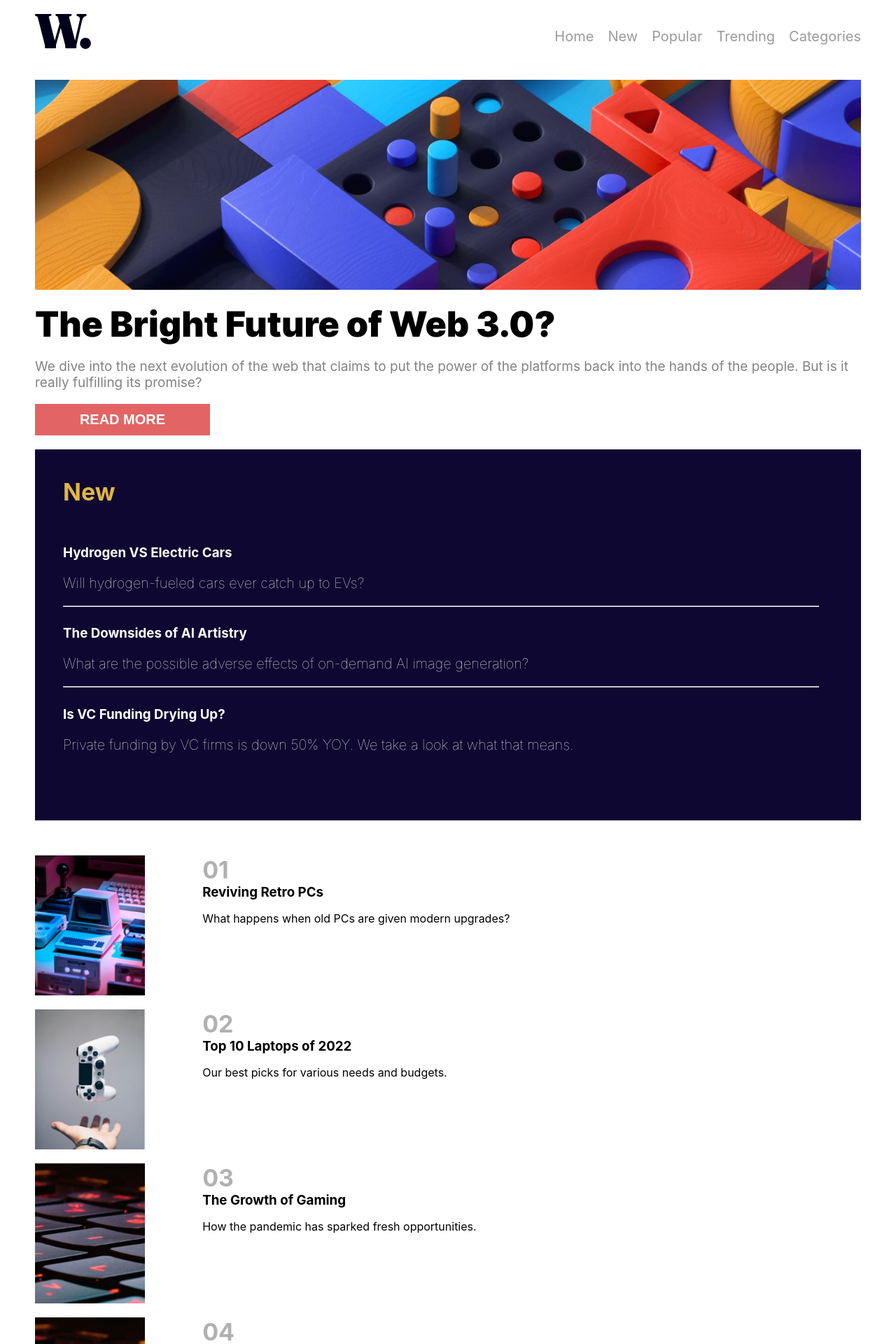
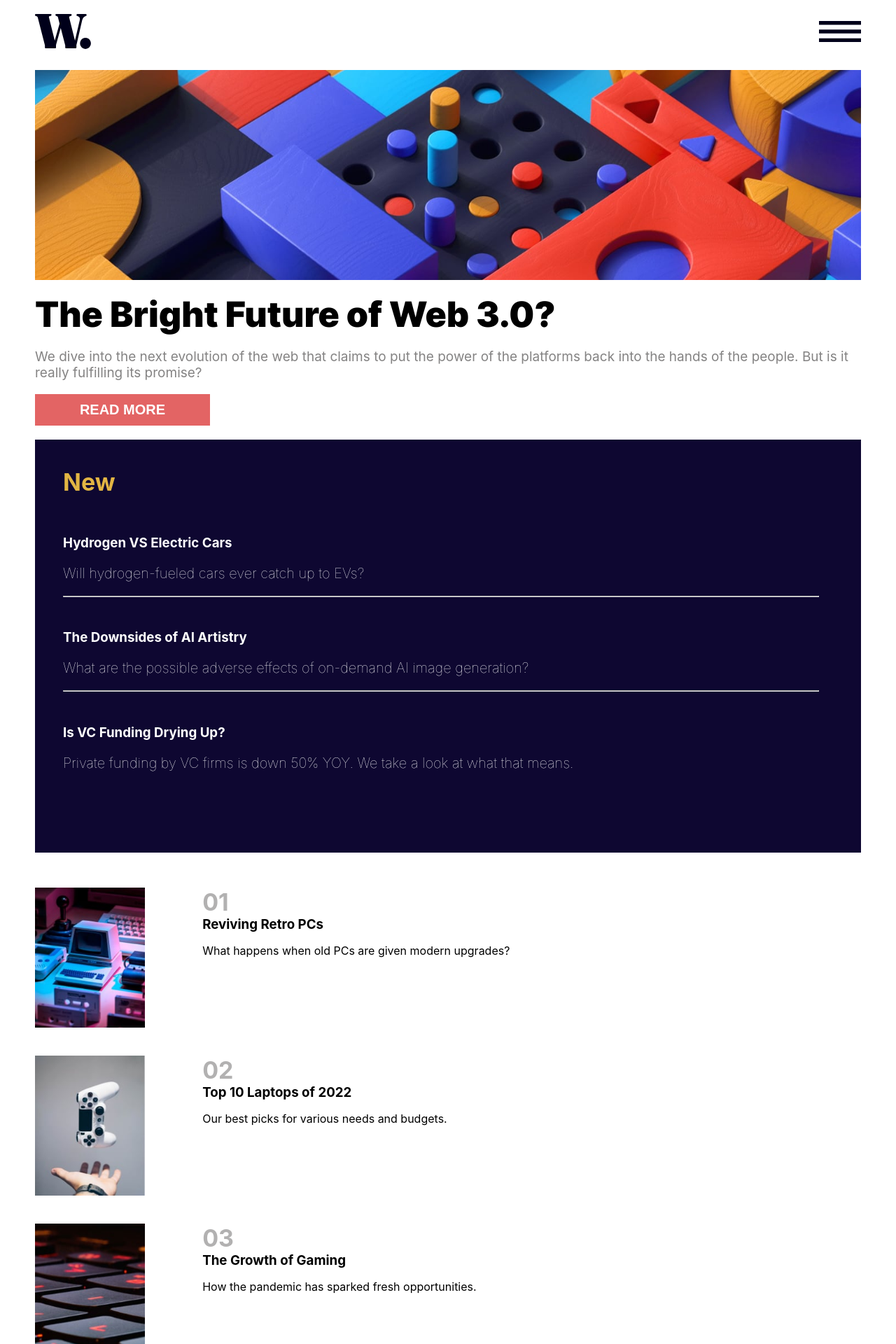
Before and after one commit to TimurBarmakov/test-app, a React (Create React App) app: page / in a window 1280 px wide. Shown: the top 1920 px of the page at 70% size. Built offline with nearby package versions, Linux system fonts and the light colour scheme.

Commit message:
sixth commit

```diff
--- a/src/App.js
+++ b/src/App.js
@@ -9,9 +9,9 @@ import ContentBlock from './components/ContentBlock';
 function App() {
   return (
     <div>
-      <Header></Header>
-      <ContentBlock></ContentBlock>
-      <Footer></Footer>
+      <Header />
+      <ContentBlock/>
+      <Footer/>
     </div>
 
   );
--- a/src/components/Footer.js
+++ b/src/components/Footer.js
@@ -26,13 +26,6 @@ const Footer = () => {
             title: "03",
             subTitle: "The Growth of Gaming",
             description: "How the pandemic has sparked fresh opportunities."
-        },
-        {
-            id: 4,
-            imgSrc: ThirdFooterImage,
-            title: "04",
-            subTitle: "The Growth of Gaming",
-            description: "How the pandemic has sparked fresh opportunities."
         }
     ];
 
--- a/src/components/Header.css
+++ b/src/components/Header.css
@@ -1,46 +1,145 @@
-
-header .container{
-    margin-top: 20px;
-    width: 100%;
+.header {
+    padding-bottom: 30px;
     display: flex;
     justify-content: space-between;
 }
 
-.headerNavigationMenu li {
-    margin-right: 20px;
+.header .container {
+    margin-top: 20px;
+    width: 100%;
+    display: flex;
+    align-items: center;
+    justify-content: space-between;
+}
+
+.headerNavigation {
+    display: flex;
+}
+
+.headerNavigationMenu {
+    display: none;
 }
 
 
-.headerNavigationMenu{
-    font-size: 20px;
-    color: rgb(156, 154, 154);
+.headerNavigationMenu {
+    display: flex;
+    flex-direction: row;
+    align-items: center;
+    list-style: none;
+    padding: 0;
 }
-  .headerNavigationMenu :hover{
-    color: rgb(227, 100, 100);
-    cursor: pointer;
+
+.headerNavigationMenu li {
+    list-style: none;
+    margin-right: 20px;
 }
 
 .headerNavigationMenu li:last-child {
     margin-right: 0;
 }
 
-.headerNavigation {
-    display: flex;
+.headerNavigationMenu :hover {
+    color: rgb(227, 100, 100);
+    cursor: pointer;
 }
 
 .header img {
     height: 50px;
 }
 
+.mobileImageContainer {
+    cursor: pointer;
+    height: 30px;
+    width: 60px;
+    display: none;
+}
+
+.mobileImageContainer img {
+    width: 100%;
+    height: 100%;
+    object-fit: cover;
+}
+
+.overlay {
+    position: fixed;
+    top: 0;
+    left: 0;
+    width: 100%;
+    height: 100%;
+    background-color: rgba(0, 0, 0, 0.5);
+    z-index: 10;
+}
+
+@media (max-width: 1400px) {
     .headerNavigationMenu {
+        margin-top: 0;
+        position: fixed;
+        top: 0;
+        height: 100vh;
+        right: 0;
+        height: 100%;
+        padding-left: 50px;
+
+        width: 60%;
+        background-color: white;
+        z-index: 20;
+        display: none;
+        flex-direction: column;
+        padding-top: 60px;
+    }
+
+    .headerNavigationMenu.open {
+        display: block;
+    }
+
+    .headerNavigationMenu.open {
         display: flex;
+        align-items: flex-start;
+        margin-left: 50px;;
+    }
 
-    list-style-type: none;
+    .mobileImageContainer {
+        display: block;
+    }
+
+    .overlay {
+        display: flex;
 
     }
 
-.header {
-    padding-bottom: 30px;
-    display: flex;
-    justify-content: space-between;
+    li {
+        margin-bottom: 20px;
     }
+}
+
+@media (min-width: 1400px) {
+    .headerNavigationMenu {
+        position: static;
+        width: auto;
+        height: auto;
+        background-color: transparent;
+        padding-top: 0;
+    }
+
+    .mobileImageContainer, .overlay {
+        display: none;
+    }
+    .closeIcon {
+        display: none;
+    }
+}
+
+.closeIcon {
+    width: 30px;
+    height: 30px;
+    position: absolute;
+    top: 10px;
+    right: 10px;
+    cursor: pointer;
+    z-index: 25;
+}
+
+.closeIcon img {
+    width: 100%;
+    height: 100%;
+}
--- a/src/components/Header.js
+++ b/src/components/Header.js
@@ -1,25 +1,43 @@
 import React from 'react';
 import './Header.css';
 import Logo from '../assets/images/logo.svg';
+import IconMenu from '../assets/images/icon-menu.svg';
+import CloseIcon from '../assets/images/icon-menu-close.svg'
+import { useState } from 'react';
+
 
 const Header = () => {
+    const [isOpen, setIsOpen] = useState(false);
+
+    const toggleMenu = () => {
+        setIsOpen(!isOpen);
+    };
+
     return (
         <header className="header">
-        <div className="container">
+            <div className="container">
                 <img src={Logo} alt="Логотип" />
                 <div className='headerNavigation'>
-                    <ul className="headerNavigationMenu">
+                    {isOpen && (
+                        <div className="overlay" onClick={toggleMenu}></div>
+                    )}
+                    <ul className={`headerNavigationMenu ${isOpen ? 'open' : ''}`}>
                         <li>Home</li>
                         <li>New</li>
                         <li>Popular</li>
                         <li>Trending</li>
                         <li>Categories</li>
+                        <div className="closeIcon" onClick={toggleMenu}>
+                            <img src={CloseIcon} alt="Закрыть" />
+                        </div>
                     </ul>
+                    <div className="mobileImageContainer" onClick={toggleMenu}>
+                        <img src={IconMenu} alt="Меню" />
+                    </div>
                 </div>
-        </div>
+            </div>
         </header>
-
     );
 };
 
-export default Header;
+export default Header
```
Lines whose indentation alone changed are shown as unchanged.
